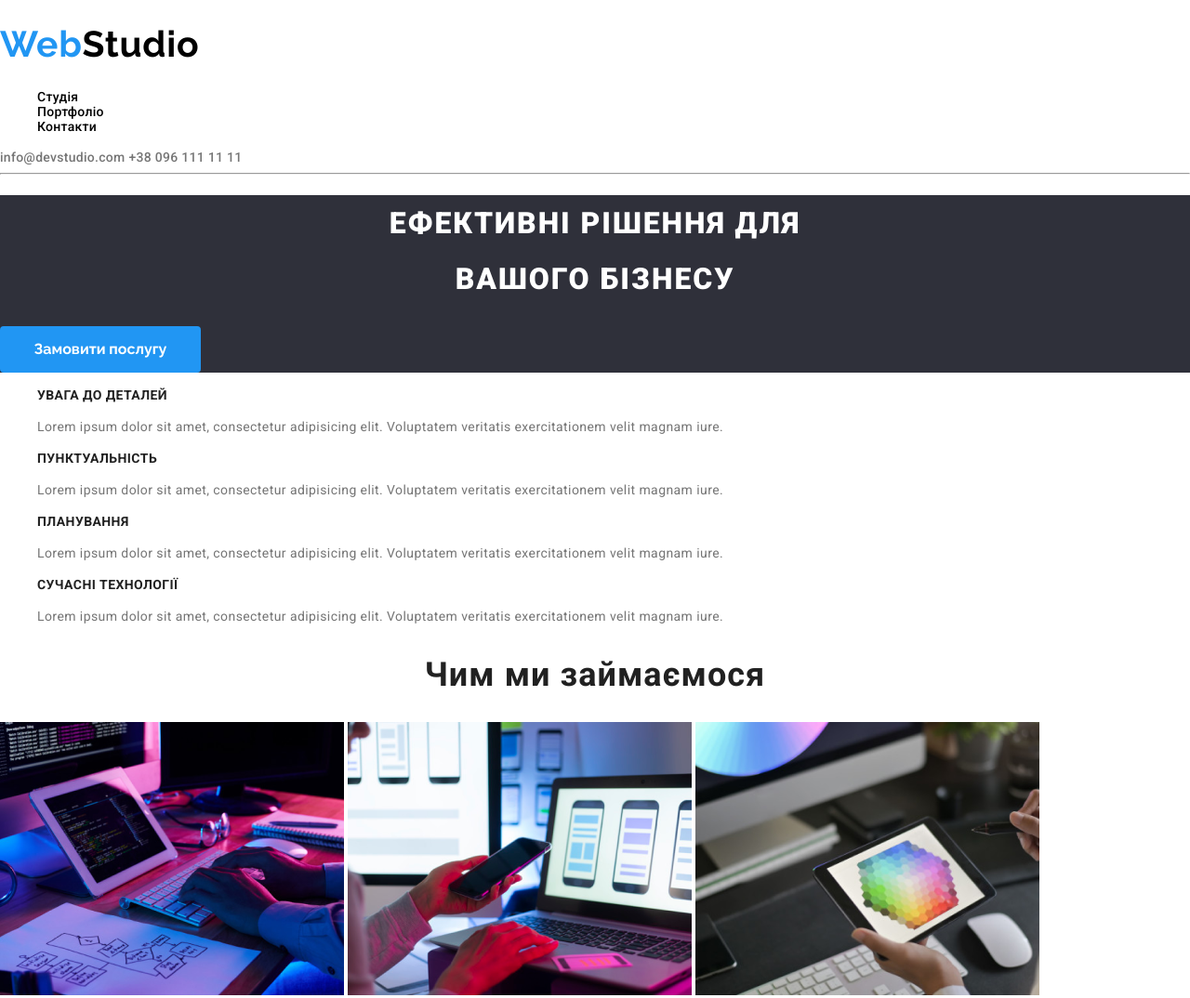
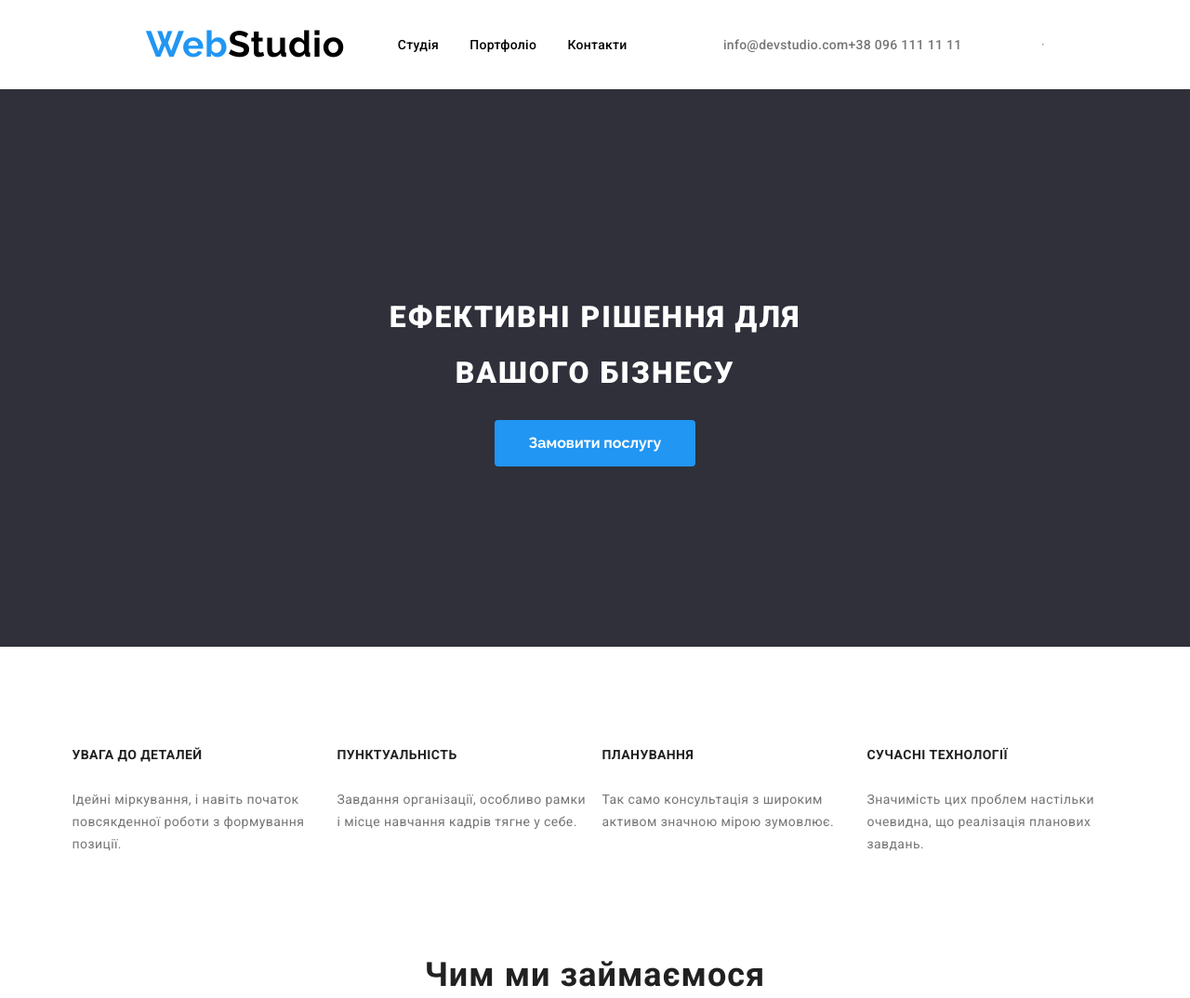
Before and after one commit to kvitaan/webstudio, a plain HTML site: page index.html in a window 1280 px wide. Shown: the top 1074 px of the page at 93% size. Drawn offline with nearby package versions, Linux system fonts and the light colour scheme.

Commit message:
flex heder + features

```diff
--- a/index.html
+++ b/index.html
@@ -16,6 +16,9 @@
 <body>
     <!-- header + nav -->
     <header>
+        <div class="container">
+            <div class="header-block">
+                <div class="header-left">
                     <a href="/index.html" class="logo-header">
                         <h2><span class="logo-blue">Web</span>Studio</h2>
                     </a>
@@ -26,11 +29,14 @@
                             <li class="nav-item"><a href="#" target="_blank">Контакти</a></li>
                         </ul>
                     </nav>
-        <div>
+                </div>
+                <div class="header-link">
                     <a href="mailto:info@devstudio.com" class="nav-contact-item">info@devstudio.com</a>
                     <a href="tel:+380961111111" class="nav-contact-item">+38 096 111 11 11</a>
                 </div>
                 <hr>
+            </div>
+        </div>
     </header>
 
     <main>
@@ -45,19 +51,19 @@
             <ul>
                 <li class="feature-block">
                     <h3 class="feature-h">Увага до деталей</h3>
-                    <p class="feature-p">Lorem ipsum dolor sit amet, consectetur adipisicing elit. Voluptatem veritatis exercitationem velit magnam iure.</p>
+                    <p class="feature-p">Ідейні міркування, і навіть початок повсякденної роботи з формування позиції.</p>
                 </li>
                 <li class="feature-block">
                     <h3 class="feature-h">Пунктуальність</h3>
-                    <p class="feature-p">Lorem ipsum dolor sit amet, consectetur adipisicing elit. Voluptatem veritatis exercitationem velit magnam iure.</p>
+                    <p class="feature-p">Завдання організації, особливо рамки і місце навчання кадрів тягне у себе.</p>
                 </li>
                 <li class="feature-block">
                     <h3 class="feature-h">Планування</h3>
-                    <p class="feature-p">Lorem ipsum dolor sit amet, consectetur adipisicing elit. Voluptatem veritatis exercitationem velit magnam iure.</p>
+                    <p class="feature-p">Так само консультація з широким активом значною мірою зумовлює.</p>
                 </li>
                 <li class="feature-block">
                     <h3 class="feature-h">Сучасні технології</h3>
-                    <p class="feature-p">Lorem ipsum dolor sit amet, consectetur adipisicing elit. Voluptatem veritatis exercitationem velit magnam iure.</p>
+                    <p class="feature-p">Значимість цих проблем настільки очевидна, що реалізація планових завдань.</p>
                 </li>
             </ul>
         </section>
--- a/style.css
+++ b/style.css
@@ -59,19 +59,24 @@ a:hover {
 /* header main */
 .header {
     background-color: #2F303A;
+    height: 600px;
+    margin: 0 auto;
+    display: flex;
+    flex-direction: column;
+    justify-content: center;
+    align-items: center;
 }
 
 h1 {
     color: white;
-    font-size: 40px;
     text-align: center;
     font-family: 'Roboto', sans-serif;
     font-weight: 900;
     font-size: 44px;
     line-height: 60px;
-    text-align: center;
     letter-spacing: 0.06em;
     text-transform: uppercase;
+
 }
 
 .header button {
@@ -86,7 +91,65 @@ h1 {
     height: 50px;
 }
 
+.container {
+    width: 1140px;
+    margin: 0 auto;
+    justify-content: space-between;
+}
+
+.header-block {
+    display: flex;
+    justify-content: space-between;
+    align-items: center;
+}
+
+.header-left {
+    display: flex;
+    justify-content: space-between;
+    align-items: center;
+    margin: auto;
+}
+
+.header-link {
+    display: flex;
+    justify-content: space-between;
+
+}
+
+
+nav ul {
+    width: 280px;
+    margin: auto;
+    display: flex;
+    justify-content: space-around;
+}
+
 /* features */
+
+.features {
+    display: flex;
+    justify-content: space-between;
+    flex-direction: row;
+    flex-wrap: wrap;
+    width: 1140px;
+    margin: 94px auto;
+}
+
+.features ul {
+    width: 1140px;
+    padding: 0;
+    margin: auto;
+    display: flex;
+    flex-direction: row;
+}
+
+.feature-block {
+    width: 270px;
+    margin: 0 auto;
+    display: flex;
+    flex-direction: column;
+}
+
 .feature-h {
     font-weight: 700;
     font-size: 14px;
@@ -103,7 +166,6 @@ h1 {
     letter-spacing: 0.03em;
 }
 
-
 /* what are we doing */
 .our-work h2 {
     font-weight: 700;
@@ -113,7 +175,6 @@ h1 {
     letter-spacing: 0.03em;
     color: #212121;
 }
-
 
 /* our team */
 .our-team {
```
Also changed, not shown: portfolio.html (+7 -1 lines). Lines whose indentation alone changed are shown as unchanged.
